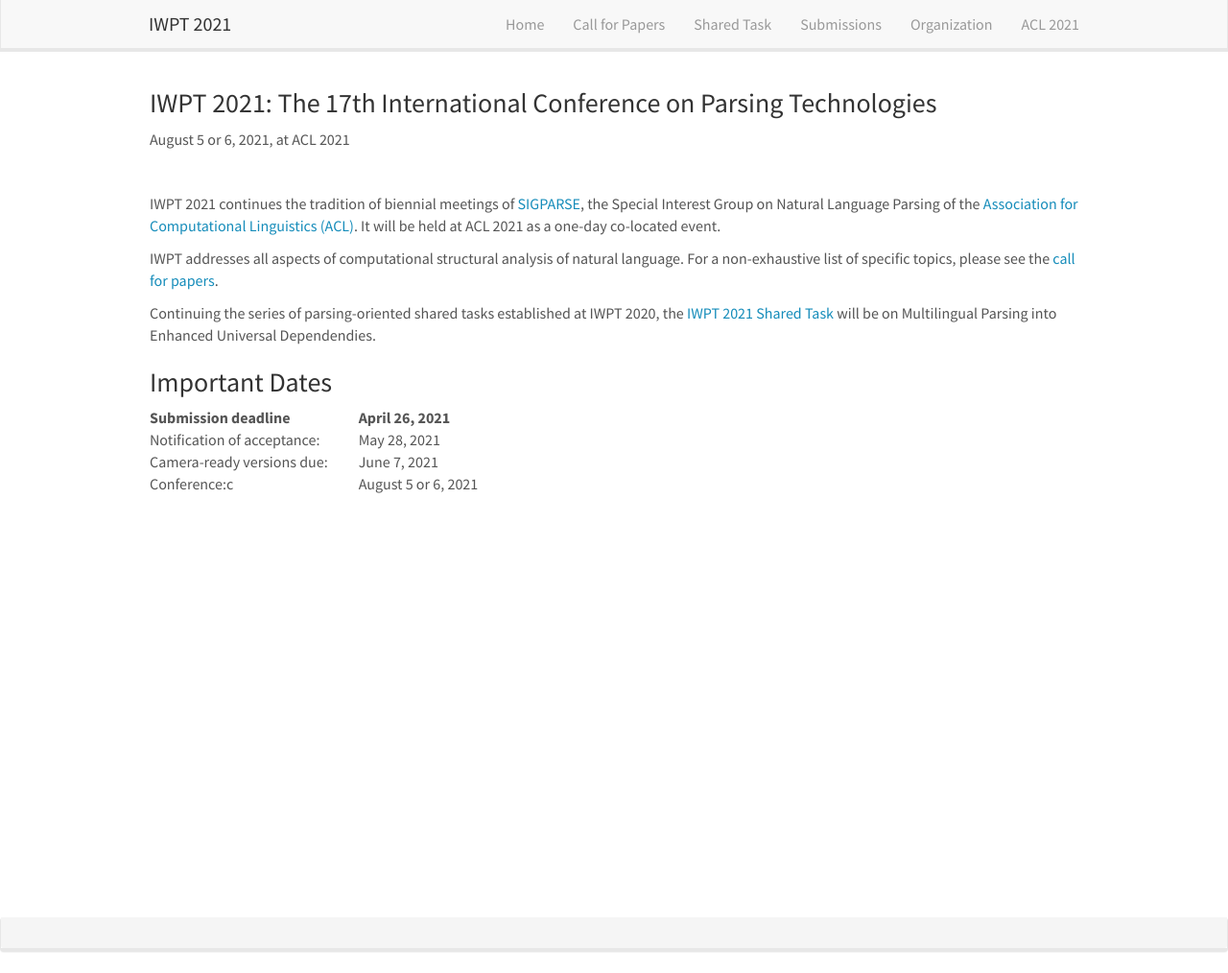
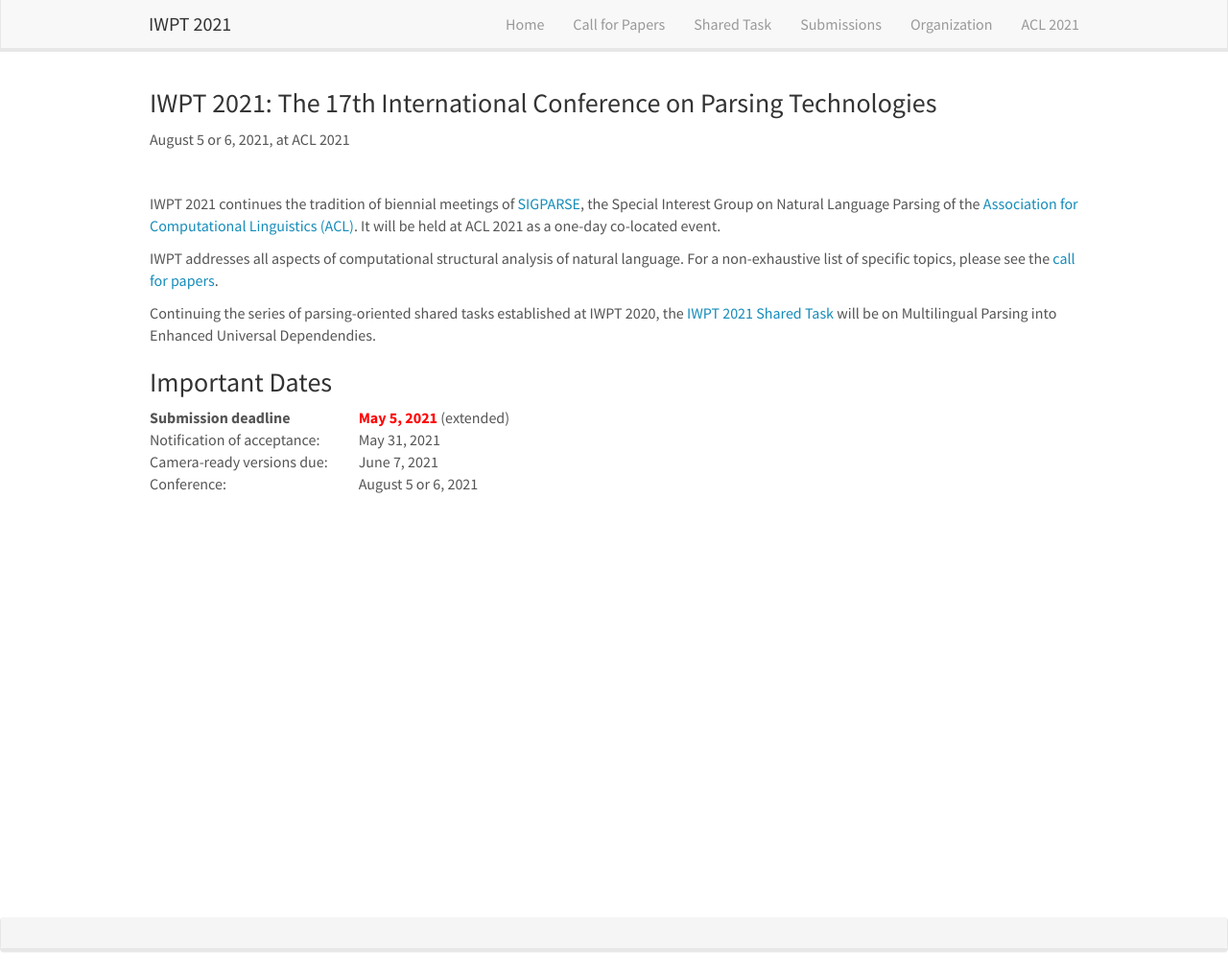
Before and after one commit to sigparse/iwpt2021, a Jekyll site: the page built from _pages/home.md, in a window 1280 px wide and 1014 px high. Shown: the whole window at 96% size. Built offline with Jekyll 4.4.1, drawn with Linux system fonts in a browser that asks for light colours; nearby versions of some CDN libraries.

Commit message:
updated submission deadline in home

```diff
--- a/_pages/home.md
+++ b/_pages/home.md
@@ -16,10 +16,10 @@ Continuing the series of parsing-oriented shared tasks established at IWPT 2020,
 
 ### Important Dates
 
-| **Submission deadline** | **April 26, 2021** |
-| Notification of acceptance: | May 28, 2021 |
+| **Submission deadline** | <span style="color:red">**May 5, 2021**</span> (extended) |
+| Notification of acceptance: | May 31, 2021 |
 | Camera-ready versions due: &nbsp; &nbsp; &nbsp; &nbsp; &nbsp; | June 7, 2021 |
-| Conference:c| August 5 or 6, 2021 |
+| Conference: | August 5 or 6, 2021 |
 
 &nbsp;
 
```
